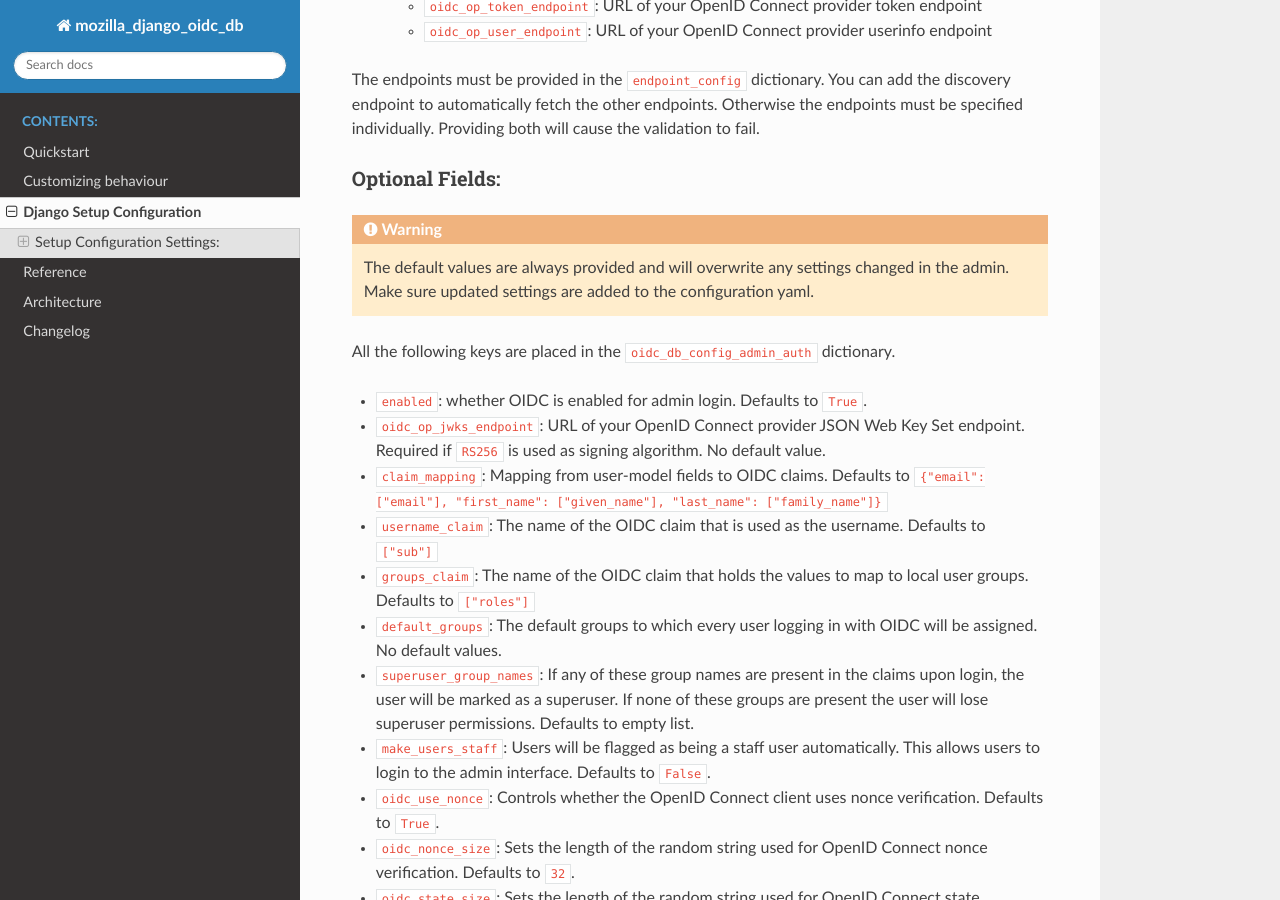
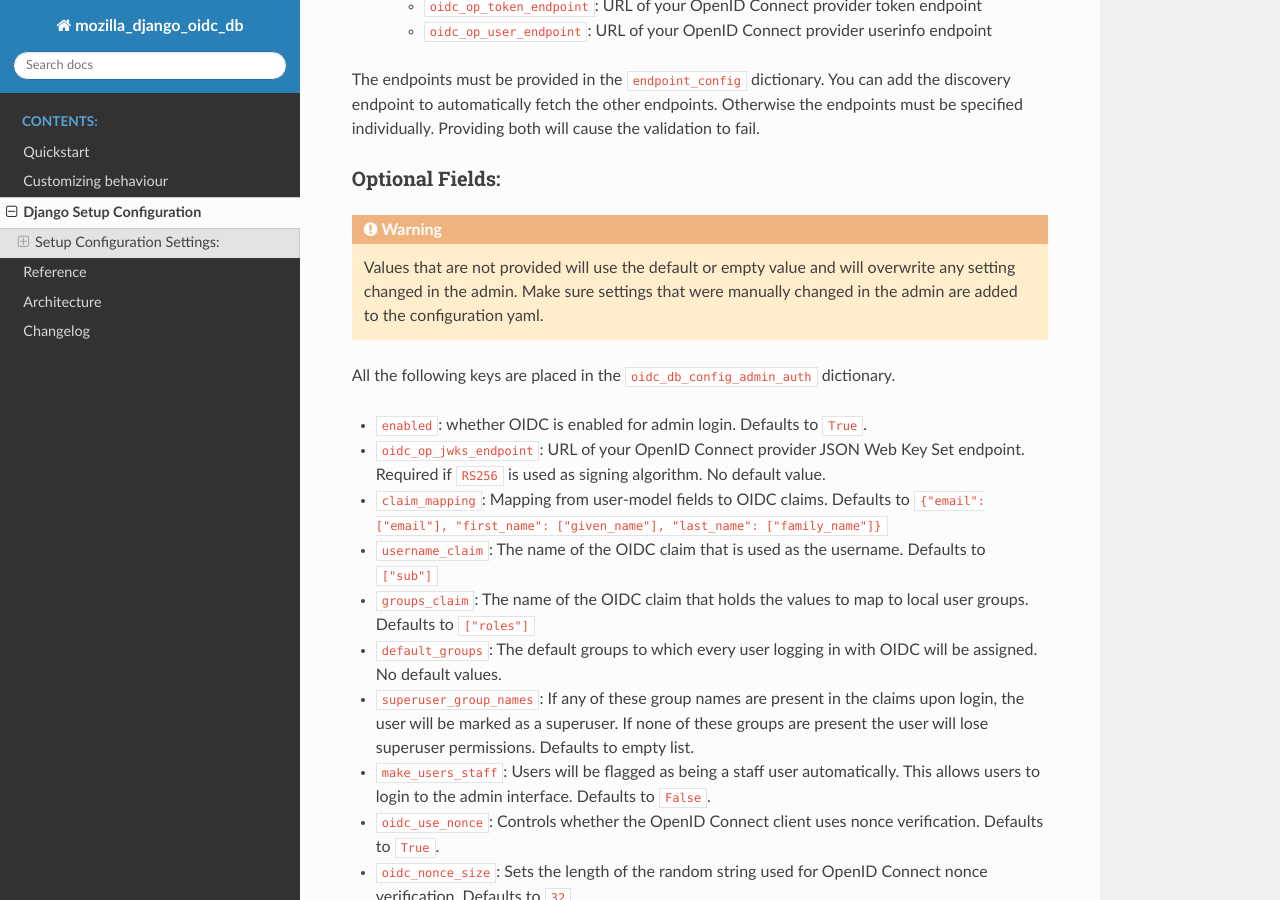
Before and after one commit to maykinmedia/mozilla-django-oidc-db, a Sphinx documentation site: the page built from docs/setup_configuration.rst, in a window 1280 px wide and 900 px high, scrolled down 1502 px. Built offline with Sphinx 7.4.7 and the Read the Docs theme 3.1.0, drawn with Linux system fonts in a browser that asks for light colours.

Commit message:
:memo:[#114] make warning more clear

```diff
--- a/docs/setup_configuration.rst
+++ b/docs/setup_configuration.rst
@@ -88,8 +88,8 @@ Optional Fields:
 
 .. warning::
 
-    The default values are always provided and will overwrite any settings changed in the admin.
-    Make sure updated settings are added to the configuration yaml.
+    Values that are not provided will use the default or empty value and will overwrite any setting changed in the admin.
+    Make sure settings that were manually changed in the admin are added to the configuration yaml.
 
 All the following keys are placed in the ``oidc_db_config_admin_auth`` dictionary.
 
```
